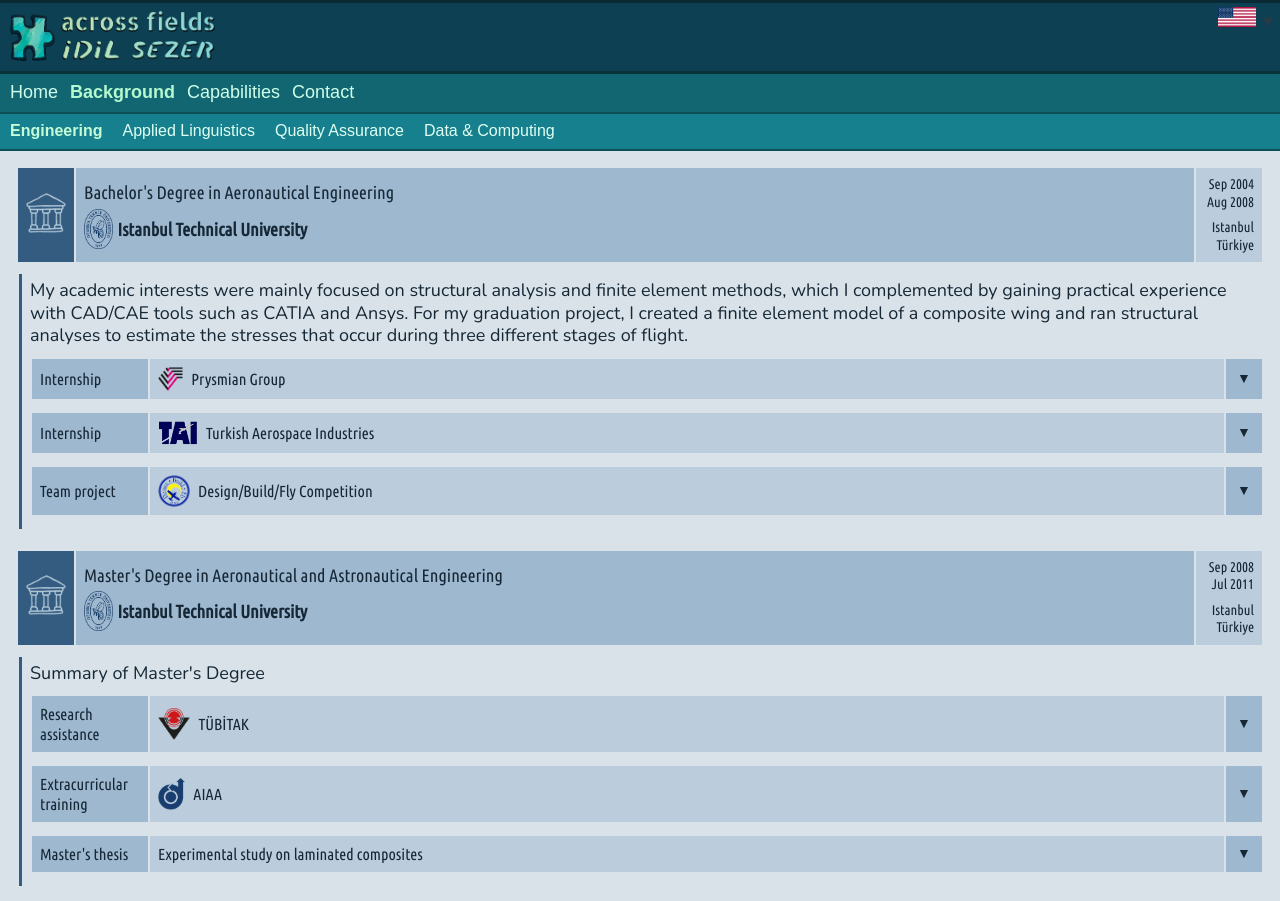
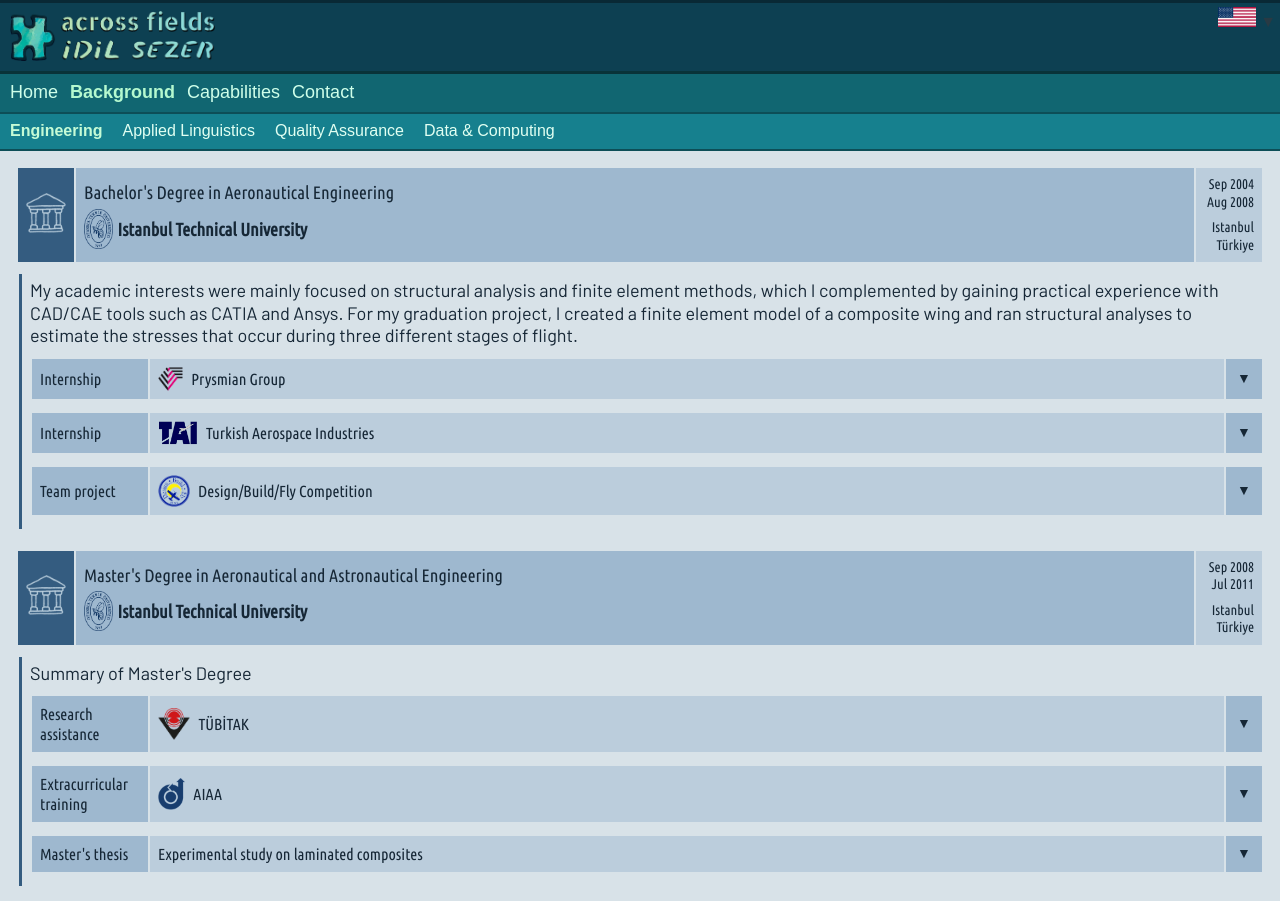
Before and after one commit to acrossfields/idilsezer, a Jekyll site: the page built from en/background-eng.md, in a window 1280 px wide. Built offline with Jekyll 4.4.1, drawn with Linux system fonts in a browser that asks for light colours; some web fonts are replaced.

Commit message:
Update style.scss

```diff
--- a/assets/css/style.scss
+++ b/assets/css/style.scss
@@ -171,7 +171,6 @@ body a:hover {
 .bg {
   margin: 15px 8px;
   padding: 0;
-  font-family: 'Nunito', sans-serif;
   font-size: 18px;
   line-height: 1.25;
 }
@@ -210,7 +209,7 @@ body a:hover {
 
 .bg-indented {
   border-left: 3px solid #345c80;
-  font-family: 'Nunito', sans-serif;
+  font-family: 'Barlow', sans-serif;
 }
 
 .table-bgsub {
@@ -255,7 +254,7 @@ body a:hover {
 
 .table-bgsub-details {
   display: none;
-  font-family: 'Nunito', sans-serif;
+  font-family: 'Barlow', sans-serif;
 }
 
 .table-bgsub.open .table-bgsub-details {
```
